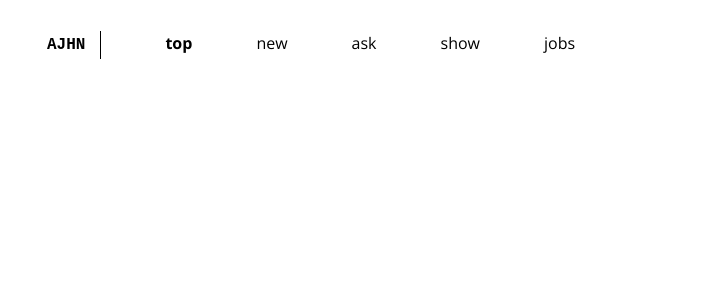
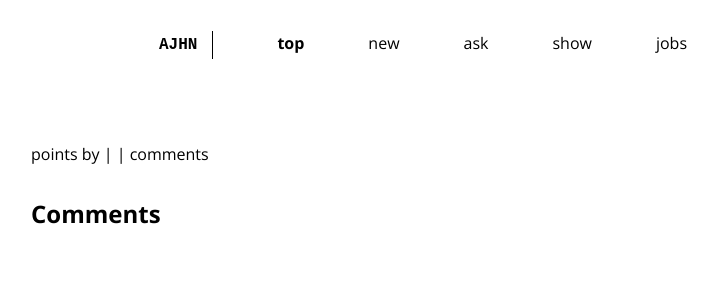
Before and after one commit to salaivv/hacker-news-alpine, a Jekyll site: the page built from item.html, in a window 1280 px wide. Shown: the top 300 px of the page, without its empty margins (225-943 px from the left). Built offline with Jekyll 4.4.1, drawn with Linux system fonts in a browser that asks for light colours.

Commit message:
Updated item.html page

```diff
--- a/_layouts/default.html
+++ b/_layouts/default.html
@@ -9,10 +9,10 @@
          x-init="
           current = getParam(window.location.search, 'section') || 'top';
           page = getParam(window.location.search, 'page') || 1">
-      <!-- <h1 class="text-center"><a href="/">{{ site.title }}</a></h1> -->
+      <!-- <h2 class="text-center"><a href="/">{{ site.title }}</a></h2> -->
 
       <ul class="nav-bar">
-        <li><a href="/about" id="logo" class="text-bold">AJHN</a></li>
+        <li><a href="/?section=top&page=1" id="logo" class="text-bold">AJHN</a></li>
         <template x-for="section in Object.keys(SECTIONS)">
           <li>
             <a :href="`/?section=${section}&page=1`" x-text="section"
--- a/about.markdown
+++ b/about.markdown
@@ -5,3 +5,7 @@
 ---
 
 A Hacker News client (PWA) using Jekyll and Alpine.js.
+
+You can find the source for this client in my **[GitHub repo](https://github.com/salaivv/hacker-news-alpine)**.
+
+Follow me on twitter **[@salaivv](https://twitter.com/salaivv)**
--- a/assets/main.js
+++ b/assets/main.js
@@ -62,8 +62,8 @@
 
     flattenComments(obj)
 
-    console.log(comments.length);
-    console.log(comments);
+    // console.log(comments.length);
+    // console.log(comments);
     return comments.slice(1)
 }
 
--- a/assets/style.css
+++ b/assets/style.css
@@ -1,9 +1,18 @@
 @import url('https://fonts.googleapis.com/css2?family=Open+Sans:ital,wght@0,300;0,400;0,700;1,300;1,400;1,700&display=swap');
+
+:root {
+    --font-color: lightgray;
+}
+
+[x-cloak] { display: none !important; }
 
 * {
     font-family: 'Open Sans', sans-serif;
+    /* font-weight: 300; */
     padding: 0;
     margin: 0;
+    /* background-color: #323232; */
+    /* color: var(--font-color); */
 }
 
 ul {
@@ -56,7 +65,7 @@
 
 .nav-bar {
     display: flex;
-    justify-content: start;
+    justify-content: center;
     padding-left: 1rem;
     gap: 4rem;
     margin: 2rem 0;
@@ -83,7 +92,12 @@
 }
 
 .comment {
-    border-left: solid 2px gray;
+    border-left: solid 2px lightgray;
+    padding-left: 1rem;
+}
+
+.comment-head {
+    color: gray;
 }
 
 #logo {
@@ -92,6 +106,10 @@
     font-size: 1rem;
     border-right: 1px solid;
     /* border-left: 1px solid; */
+}
+
+.story-title {
+    /* border-bottom: 2px solid lightgray; */
 }
 
 @media only screen and (max-width: 892px) and (orientation: portrait) {
--- a/item.html
+++ b/item.html
@@ -4,14 +4,45 @@
 
 <div x-data="{story: { }}" x-init="story = await getItem(getParam(document.location.search, 'id').slice(0, -5))">
 
+  <div class="story-title">
+    <a :href="story.url">
+      <h1 x-text="story.title" class="text-bold"></h1>
+    </a>
+
+    <template x-if="story.hasOwnProperty('domain')">
+      <a x-text="story.domain" :href="story.url"></a>
+    </template>
+
+    <br>
+    <br>
+
+    <p>
+      <span x-text="story.points"></span>
+      <span> points by </span>
+      <a :href="getUserLink(story.user)">
+        <span x-text="story.user" class="text-underline"></span>
+      </a>
+      <span> | </span>
+      <span x-text="story.time_ago"></span>
+      <span> | </span>
+      <span x-text="story.comments_count"></span>
+      <span> comments</span>
+    </p>
+  </div>
+
+  <br>
+  <h2>Comments</h2>
+
   <template x-for="comment in getComments(story)">
-    <div class="my-1" x-init="style = { paddingLeft: `${comment.level * 1.5}rem`}">
-      <p :style="style">
-        <a href=""><span x-text="comment.user" class="text-underline"></span></a>
-        <span x-text="comment.time_ago"></span>
-        <span x-text="comment.level"></span>
-      </p>
-      <div x-html="comment.content" :style="style"></div>
+    <div class="my-1" x-init="style = { marginLeft: `${comment.level * 1.5}rem`}">
+      <div class="comment" :style="style">
+        <p class="text-bold comment-head">
+          <a :href="getUserLink(comment.user)"><span x-text="comment.user" class="text-underline"></span></a>
+          <span x-text="comment.time_ago"></span>
+          <span x-text="comment.level"></span>
+        </p>
+        <div x-html="comment.content"></div>
+      </div>
     </div>
   </template>
 </div>
```
Also changed, not shown: index.html (+8 -2 lines).
